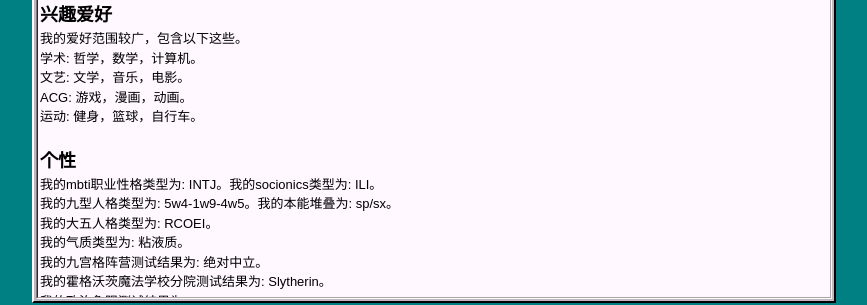
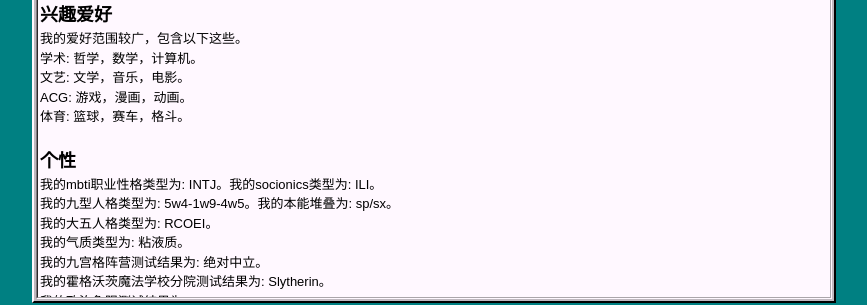
Before and after one commit to player1-Z/player1-Z.github.io, a Jekyll site: the page built from _posts/2020-10-24-Selfintro.md, in a window 1280 px wide. Shown: the part 610-915 px from the top of the page, without its empty margins (206-1073 px from the left). Built offline with Jekyll 4.4.1, drawn with Linux system fonts in a browser that asks for light colours.

Commit message:
Update 2020-10-24-Selfintro.md

```diff
--- a/_posts/2020-10-24-Selfintro.md
+++ b/_posts/2020-10-24-Selfintro.md
@@ -15,7 +15,7 @@ tags: info
   学术: 哲学，数学，计算机。
   文艺: 文学，音乐，电影。
   ACG: 游戏，漫画，动画。
-  运动: 健身，篮球，自行车。
+  体育: 篮球，赛车，格斗。
 
 
 ## 个性
```
